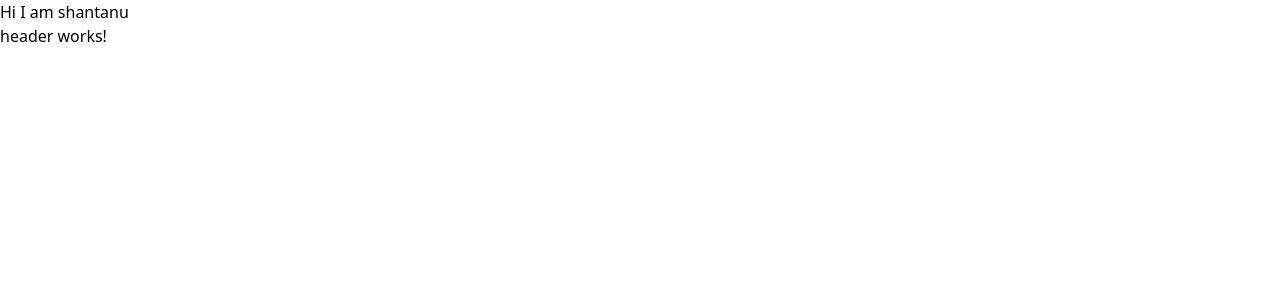
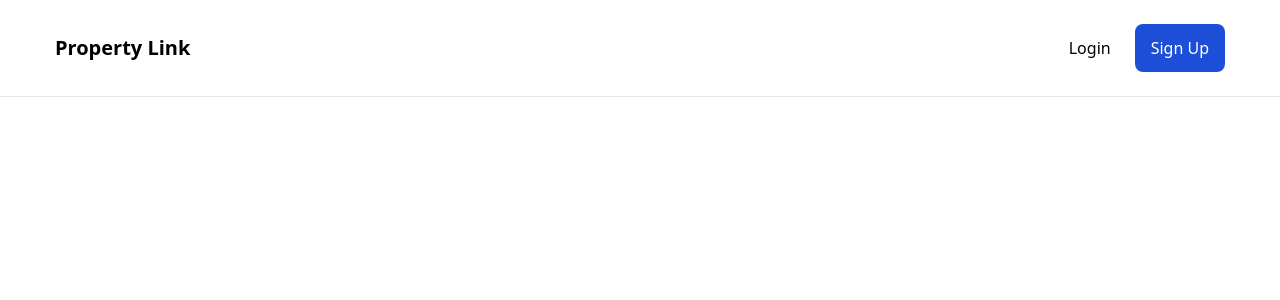
Before and after one commit to shantanuvidhate/Property_Listing, an Angular app in the folder client/property_listing/: page / in a window 1280 px wide. Shown: the top 300 px of the page. Built offline with nearby package versions, Linux system fonts and the light colour scheme.

Commit message:
header and navigation bar done

```diff
--- a/client/property_listing/src/app/app.component.html
+++ b/client/property_listing/src/app/app.component.html
@@ -1,2 +1 @@
-<h1>Hi I am shantanu</h1>
 <app-header></app-header>
--- a/client/property_listing/src/app/app.module.ts
+++ b/client/property_listing/src/app/app.module.ts
@@ -4,11 +4,13 @@ import { BrowserModule } from '@angular/platform-browser';
 import { AppRoutingModule } from './app-routing.module';
 import { AppComponent } from './app.component';
 import { HeaderComponent } from './shared/header/header.component';
+import { FooterComponent } from './shared/footer/footer.component';
 
 @NgModule({
   declarations: [
     AppComponent,
-    HeaderComponent
+    HeaderComponent,
+    FooterComponent
   ],
   imports: [
     BrowserModule,
--- a/client/property_listing/src/app/shared/header/header.component.html
+++ b/client/property_listing/src/app/shared/header/header.component.html
@@ -1 +1,10 @@
-<p>header works!</p>
+<div class="py-6 mb-12 border-b">
+    <div class="container mx-auto flex justify-between items-center">
+        <a routerLink="" class="text-black font-bold text-xl">Property Link</a>
+
+        <div class="flex items-center gap-6">
+            <a class="hover:text-violet-900 transition" routerLink="/login"> Login </a>
+            <a class="bg-blue-700 hover:bg-blue-800 text-white px-4 py-3 rounded-lg transition" routerLink="/signup">Sign Up</a>
+        </div>
+    </div>
+</div>
--- a/client/property_listing/src/styles.css
+++ b/client/property_listing/src/styles.css
@@ -1,4 +1,5 @@
 /* You can add global styles to this file, and also import other style files */
+@import url('https://fonts.googleapis.com/css2?family=Poppins:ital,wght@0,100;0,200;0,300;0,400;0,500;0,600;0,700;0,800;0,900;1,100;1,200;1,300;1,400;1,500;1,600;1,700;1,800;1,900&display=swap');
 @import 'tailwindcss/base';
 @import 'tailwindcss/components';
 @import 'tailwindcss/utilities';
--- a/client/property_listing/tailwind.config.js
+++ b/client/property_listing/tailwind.config.js
@@ -4,7 +4,30 @@ module.exports = {
     "./src/**/*.{html,ts}",
   ],
   theme: {
-    extend: {},
+    fontFamily: {
+      primary: 'Poppins',
+    },
+    container: {
+      padding: {
+        DEFAULT: '1rem',
+        lg: '2rem',
+      },
+    },
+    screens: {
+      sm: '640px',
+      md: '768px',
+      lg: '1024px',
+      xl: '1234px',
+    },
+    extend: {
+      colors: {
+        primary: '#101828',
+        secondary: '#7F56D9',
+      },
+      boxShadow: {
+        1: '0px 4px 30px rgba(0, 0, 0, 0.08)',
+      },
+    },
   },
   plugins: [],
 }
```
Also changed, not shown: client/property_listing/src/app/shared/footer/footer.component.ts (added, +10 -0 lines), client/property_listing/src/app/shared/footer/footer.component.css (added), client/property_listing/src/app/shared/footer/footer.component.html (added), 2 other files (tests, documents, lock files or other folders).
